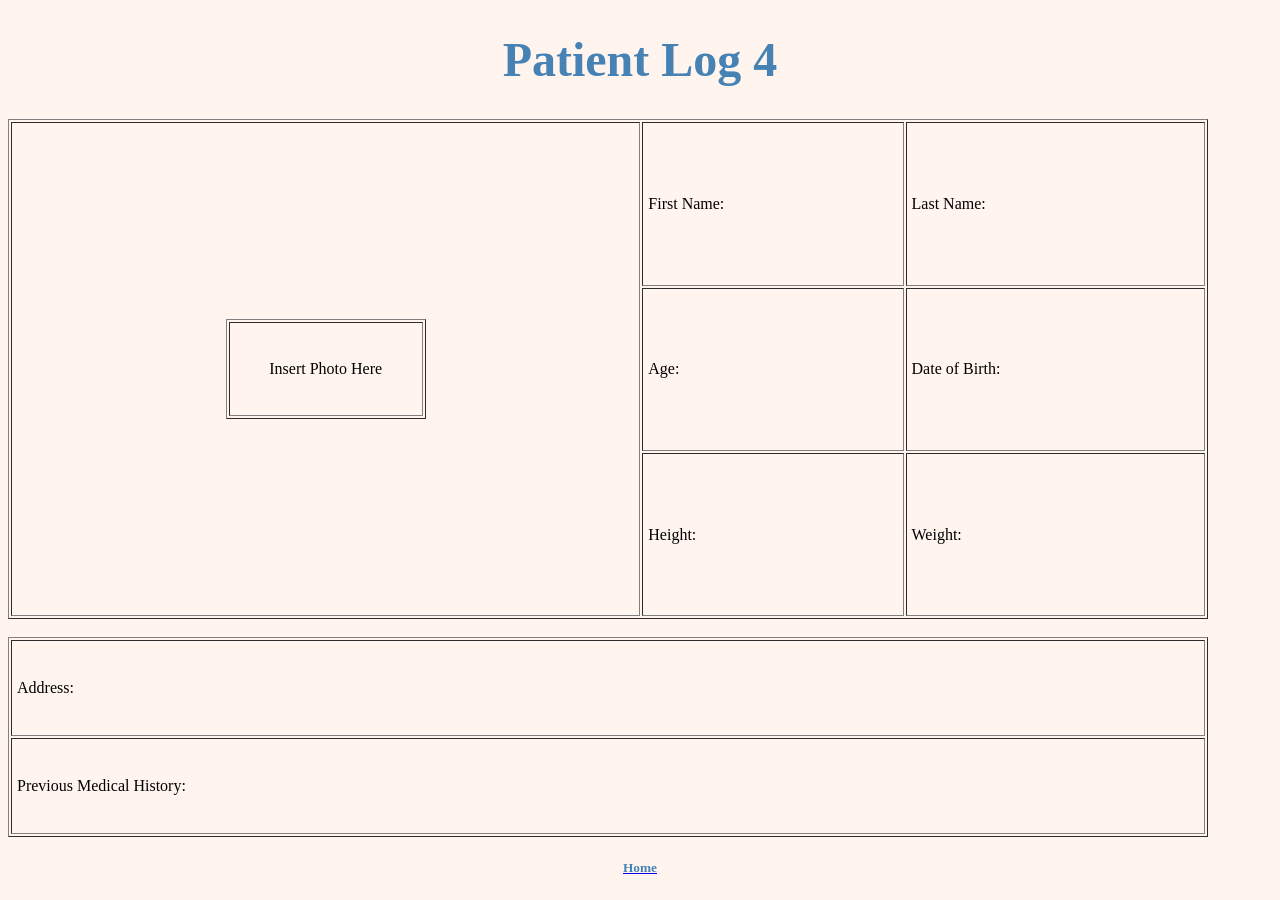
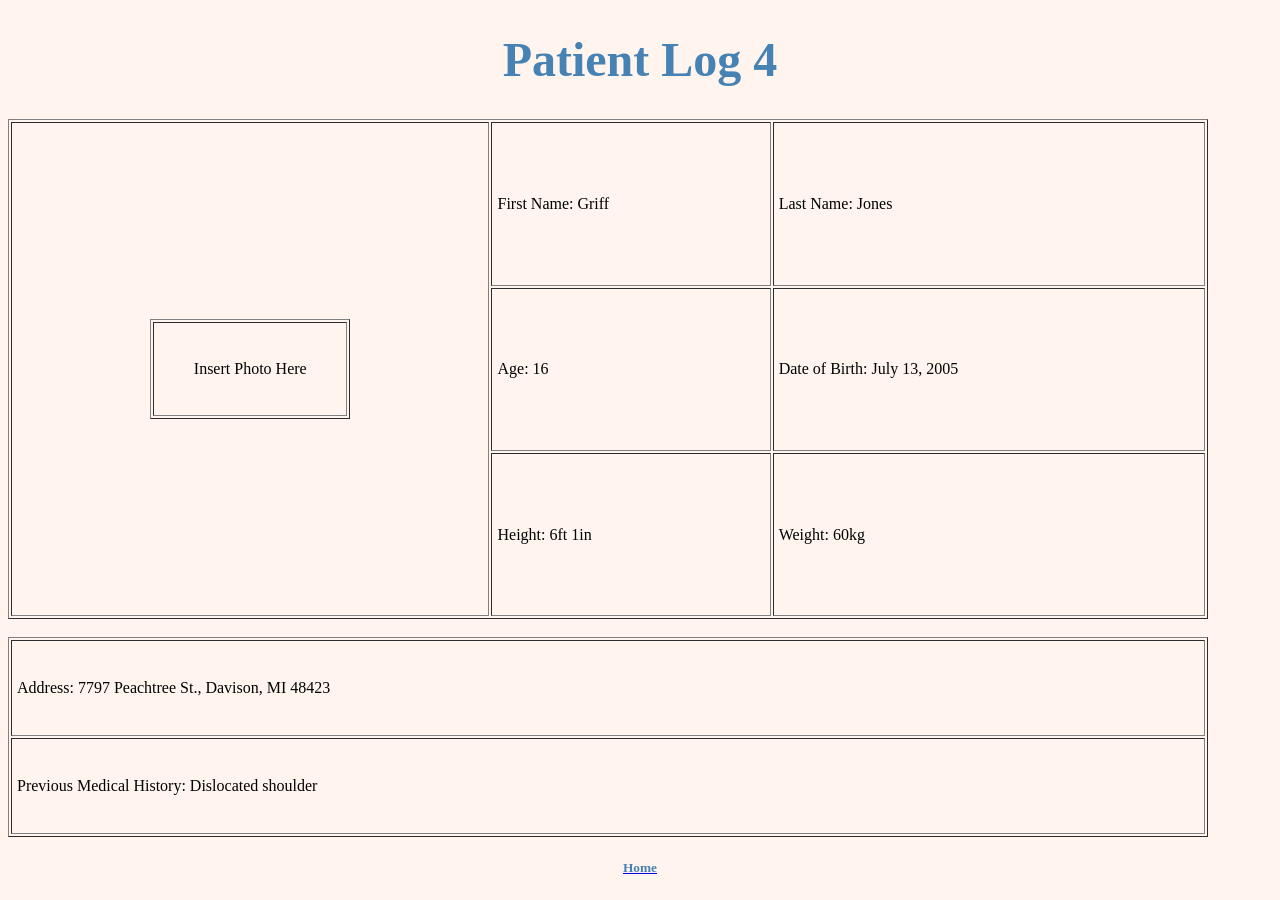
Before and after one commit to Sugarbug1211/Sugarbug1211.github.io, a Jekyll site: the page Patient Log/patient log 4.html, which Jekyll copies as it is, in a window 1280 px wide. Built offline with Jekyll 4.4.1, drawn with Linux system fonts in a browser that asks for light colours.

Commit message:
Update patient log 4.html

```diff
--- a/Patient Log/patient log 4.html
+++ b/Patient Log/patient log 4.html
@@ -17,16 +17,16 @@
                             <td><center>Insert Photo Here</center></td>
                         </table></center>
                     </td>
-                    <td>First Name:</td>
-                    <td>Last Name:</td>
+                    <td>First Name: Griff</td>
+                    <td>Last Name: Jones</td>
                 </tr>
                 <tr>
-                    <td>Age:</td>
-                    <td>Date of Birth:</td>
+                    <td>Age: 16</td>
+                    <td>Date of Birth: July 13, 2005</td>
                 </tr>
                 <tr>
-                    <td>Height:</td>
-                    <td>Weight:</td>
+                    <td>Height: 6ft 1in</td>
+                    <td>Weight: 60kg</td>
                 </tr>
             </table>
 
@@ -34,10 +34,10 @@
 
         <table border = "1" width = "1200" height = "200" cellpadding = "5" >
             <tr>
-                <td>Address:</td>
+                <td>Address: 7797 Peachtree St., Davison, MI 48423</td>
             </tr>
             <tr>
-                <td rowspan="2">Previous Medical History:</td>
+                <td rowspan="2">Previous Medical History: Dislocated shoulder</td>
             </tr>
         </table>
 
```
